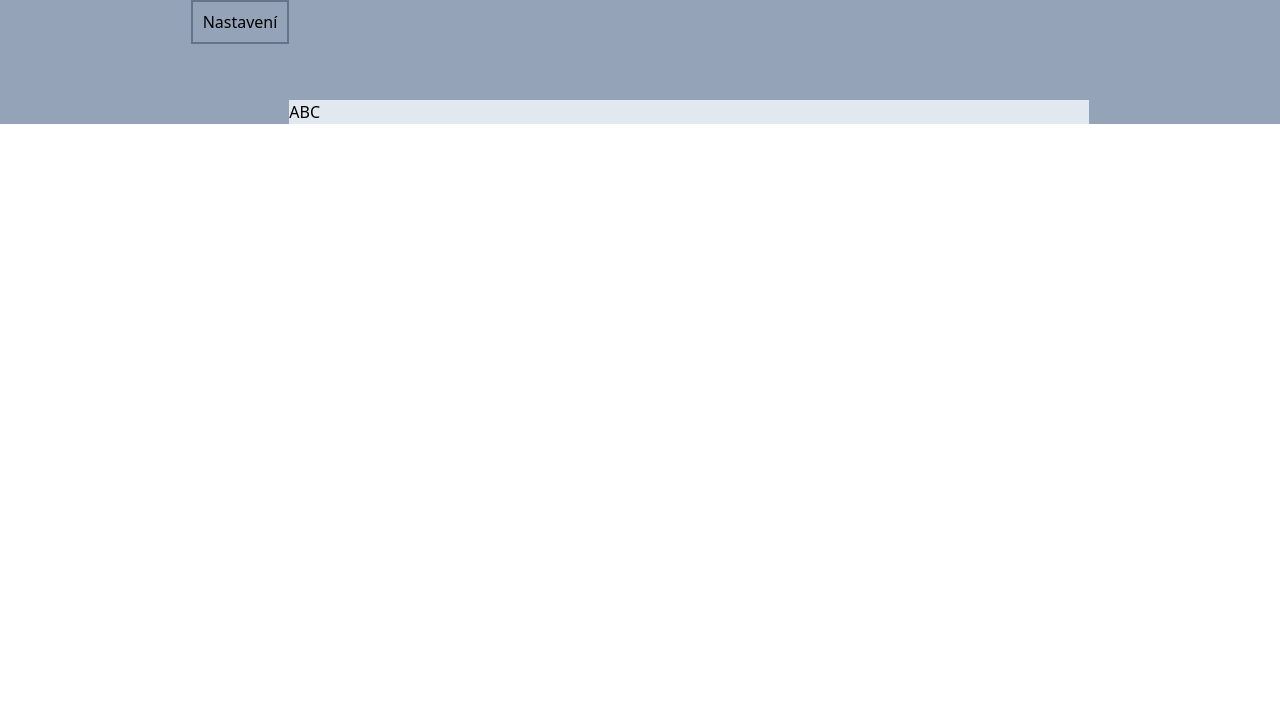
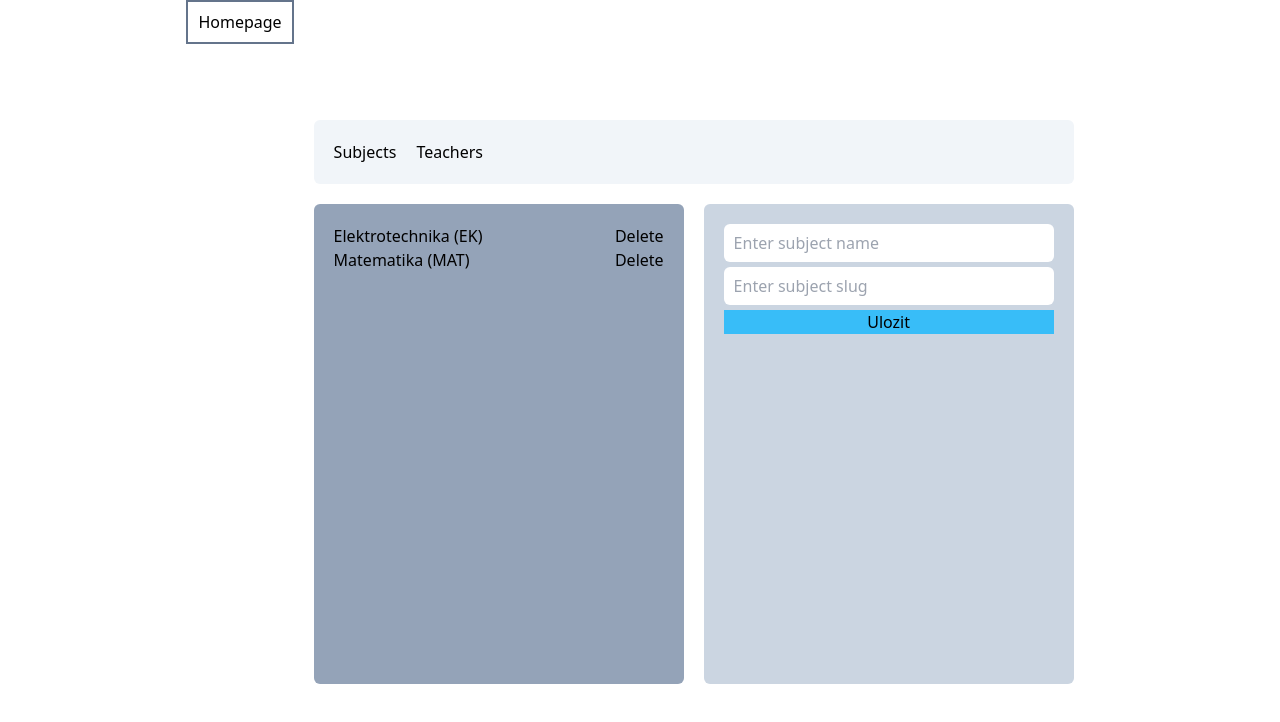
Before and after one commit to hoangviet97/scheduler, a React app: page /settings in a window 1280 px wide. Shown: the top 722 px of the page. Built offline with nearby package versions, Linux system fonts and the light colour scheme.

Commit message:
Added new subject function

```diff
--- a/src/actions/globalActions.ts
+++ b/src/actions/globalActions.ts
@@ -24,7 +24,7 @@ export const getAttachedSubject = (): IAction => ({
   type: "GET_ATTACHED_SUBJECTS"
 });
 
-export const deleteAttachedSubject = ({ id, position }: { id: any; position: any }): IAction => ({
+export const deleteAttachedSubject = ({ id, position }: { id: string; position: any }): IAction => ({
   type: "DELETE_ATTACHED_SUBJECT",
   payload: { id, position }
 });
@@ -34,7 +34,7 @@ export const addTeacher = (teacher: Teacher): IAction => ({
   payload: teacher
 });
 
-export const openModal = ({ weekday, col }: { weekday: any; col: any }): IAction => ({
+export const openModal = ({ weekday, col }: { weekday: number; col: number }): IAction => ({
   type: "OPEN_MODAL",
   payload: { weekday, col }
 });
--- a/src/components/dayCell/DayCell.tsx
+++ b/src/components/dayCell/DayCell.tsx
@@ -2,7 +2,6 @@ import React, { useContext } from "react";
 import { GlobalContext } from "../../context/GlobalState";
 import { openModal } from "../../actions/globalActions";
 import SubjectCard from "../subjectCard/SubjectCard";
-import SubjectCardBox from "../subjectCardBox/SubjectCardBox";
 
 interface Props {
   id: number;
--- a/src/components/scheduleTable/ScheduleTable.tsx
+++ b/src/components/scheduleTable/ScheduleTable.tsx
@@ -2,6 +2,7 @@ import React, { useContext, useEffect } from "react";
 import DayRow from "../dayRow/DayRow";
 import { GlobalContext } from "../../context/GlobalState";
 import { getAttachedSubject } from "../../actions/globalActions";
+import { Weekday } from "../../interface/index";
 
 const ScheduleTable = () => {
   const {
@@ -27,7 +28,7 @@ const ScheduleTable = () => {
         </div>
       </div>
       <div className="w-[100%] h-[100%]">
-        {weekdays.map((item: any, index: number) => {
+        {weekdays.map((item: Weekday, index: number) => {
           return <DayRow key={index} data={item} />;
         })}
       </div>
--- a/src/components/subjectCardBox/SubjectCardBox.tsx
+++ /dev/null
@@ -1,7 +0,0 @@
-import React from "react";
-
-const SubjectCardBox = () => {
-  return <div></div>;
-};
-
-export default SubjectCardBox;
--- a/src/context/AppReducer.ts
+++ b/src/context/AppReducer.ts
@@ -1,14 +1,16 @@
+import { Teacher, Subject, AttachedSubject } from "../interface/index";
+
 export default function appReducer(state: any, action: any) {
   switch (action.type) {
     case "ADD_SUBJECT":
       return {
         ...state,
-        subjects: [...state.subject, action.payload]
+        subjects: [...state.subjects, action.payload]
       };
 
     case "EDIT_SUBJECT":
-      const Esubject = state.subjects.find((x: any) => x.id === action.payload.subjectID);
-      const Eteacher = state.teachers.find((x: any) => x.id === action.payload.teacherID);
+      const Esubject = state.subjects.find((x: Subject) => x.id === action.payload.subjectID);
+      const Eteacher = state.teachers.find((x: Teacher) => x.id === action.payload.teacherID);
 
       let newEAttachedSubject = action.payload;
       newEAttachedSubject = { ...newEAttachedSubject, subjectDetail: Esubject, teacherDetail: Eteacher };
@@ -26,8 +28,8 @@ export default function appReducer(state: any, action: any) {
       };
 
     case "ADD_ATTACHED_SUBJECT":
-      const subject = state.subjects.find((x: any) => x.id === action.payload.subjectID);
-      const teacher = state.teachers.find((x: any) => x.id === action.payload.teacherID);
+      const subject = state.subjects.find((x: Subject) => x.id === action.payload.subjectID);
+      const teacher = state.teachers.find((x: Teacher) => x.id === action.payload.teacherID);
 
       let newAttachedSubject = action.payload;
       newAttachedSubject = { ...newAttachedSubject, subjectDetail: subject, teacherDetail: teacher };
@@ -41,8 +43,8 @@ export default function appReducer(state: any, action: any) {
 
     case "GET_ATTACHED_SUBJECTS":
       for (let i = 0; i < state.attachedSubjects.length; i++) {
-        const subject = state.subjects.find((x: any) => x.id === state.attachedSubjects[i].subjectID);
-        const teacher = state.teachers.find((x: any) => x.id === state.attachedSubjects[i].teacherID);
+        const subject = state.subjects.find((x: Subject) => x.id === state.attachedSubjects[i].subjectID);
+        const teacher = state.teachers.find((x: Teacher) => x.id === state.attachedSubjects[i].teacherID);
 
         state.attachedSubjects[i].subjectDetail = subject;
         state.attachedSubjects[i].teacherDetail = teacher;
@@ -56,8 +58,8 @@ export default function appReducer(state: any, action: any) {
       };
 
     case "DELETE_ATTACHED_SUBJECT":
-      const newArr = state.attachedSubjects.filter((x: any) => x.id !== action.payload.id);
-      const index = state.attachedSubjects.findIndex((x: any) => x.id === action.payload.id);
+      const newArr = state.attachedSubjects.filter((x: AttachedSubject) => x.id !== action.payload.id);
+      const index = state.attachedSubjects.findIndex((x: AttachedSubject) => x.id === action.payload.id);
 
       state.weekdays[state.attachedSubjects[index].position.weekday].cols[state.attachedSubjects[index].position.col].items = [];
 
--- a/src/context/GlobalState.tsx
+++ b/src/context/GlobalState.tsx
@@ -10,18 +10,18 @@ const initialState = {
   teachers: [
     {
       id: "1248y",
-      firstname: "Sammy",
-      lastname: "Rogue"
+      firstname: "Kamila",
+      lastname: "Černá"
     },
     {
       id: "34rt53",
-      firstname: "Adele",
-      lastname: "Niedelmai"
+      firstname: "Věra",
+      lastname: "Koucná"
     },
     {
       id: "34rt51",
-      firstname: "Mark",
-      lastname: "Lamile"
+      firstname: "David",
+      lastname: "Pešek"
     }
   ],
   subjects: [
--- a/src/pages/settings/Settings.tsx
+++ b/src/pages/settings/Settings.tsx
@@ -1,22 +1,36 @@
-import React from "react";
+import React, { useState } from "react";
 import { Link } from "react-router-dom";
+import SubjectSettings from "./SubjectSettings";
+import TeacherSettings from "./TeacherSettings";
 
 const Settings = () => {
+  const [value, setValue] = useState("subject");
+
+  const getSettings = () => {
+    switch (value) {
+      case "subject":
+        return <SubjectSettings />;
+      case "teacher":
+        return <TeacherSettings />;
+
+      default:
+        return <SubjectSettings />;
+    }
+  };
+
   return (
-    <div className="flex justify-center w-[100%] bg-slate-400">
-      <div className="flex">
-        <div>
-          <Link to="/settings">
-            <button className="border-2 px-[10px] py-[8px] border-slate-500">Nastavení</button>
-          </Link>
+    <div className="flex justify-center w-[100%]">
+      <div className="">
+        <Link to="/">
+          <button className="border-2 px-[10px] py-[8px] border-slate-500">Homepage</button>
+        </Link>
+      </div>
+      <div className="w-[800px] mt-[100px] p-[20px]">
+        <div className="flex gap-[20px] bg-slate-100 py-[20px] px-[20px] rounded-md mb-[20px]">
+          <button onClick={() => setValue("subject")}>Subjects</button>
+          <button onClick={() => setValue("teacher")}>Teachers</button>
         </div>
-      </div>
-      <div className="w-[800px] mt-[100px] bg-slate-100">
-        <div className="bg-slate-200 flex">
-          <div>A</div>
-          <div>B</div>
-          <div>C</div>
-        </div>
+        <div>{getSettings()}</div>
       </div>
     </div>
   );
--- /dev/null
+++ b/src/pages/settings/SubjectSettings.tsx
@@ -0,0 +1,41 @@
+import React, { useContext, useState } from "react";
+import { GlobalContext } from "../../context/GlobalState";
+import { addSubject } from "../../actions/globalActions";
+import { Subject } from "../../interface/index";
+
+const SubjectSettings = () => {
+  const {
+    state: { subjects },
+    dispatch
+  } = useContext(GlobalContext);
+
+  const [newSubject, setNewSubject] = useState({ id: "mko", name: "", slug: "" });
+
+  const submitHandler = () => {
+    dispatch(addSubject(newSubject));
+  };
+
+  return (
+    <div className="flex justify-between gap-[20px] w-[100%] h-[60vh]">
+      <div className="overflow-scroll max-h-[500px] bg-slate-400 p-[20px] w-[50%] rounded-md">
+        {subjects.map((item: Subject, index: number) => (
+          <div className="flex justify-between">
+            <div>
+              {item.name} ({item.slug})
+            </div>
+            <div>Delete</div>
+          </div>
+        ))}
+      </div>
+      <div className="flex flex-col gap-[5px] w-[50%] bg-slate-300 p-[20px] rounded-md">
+        <input className="px-[10px] py-[7px] rounded-md" onChange={(e) => setNewSubject({ ...newSubject, name: e.target.value })} placeholder="Enter subject name" />
+        <input className="px-[10px] py-[7px] rounded-md" onChange={(e) => setNewSubject({ ...newSubject, slug: e.target.value })} placeholder="Enter subject slug" />
+        <button onClick={() => submitHandler()} className="bg-sky-400">
+          Ulozit
+        </button>
+      </div>
+    </div>
+  );
+};
+
+export default SubjectSettings;
--- /dev/null
+++ b/src/pages/settings/TeacherSettings.tsx
@@ -0,0 +1,7 @@
+import React from "react";
+
+const TeacherSettings = () => {
+  return <div>teacher</div>;
+};
+
+export default TeacherSettings;
```
Also changed, not shown: src/components/subjectDetail/SubjectDetail.tsx (+8 -7 lines), 1 other file (tests, documents, lock files or other folders).
